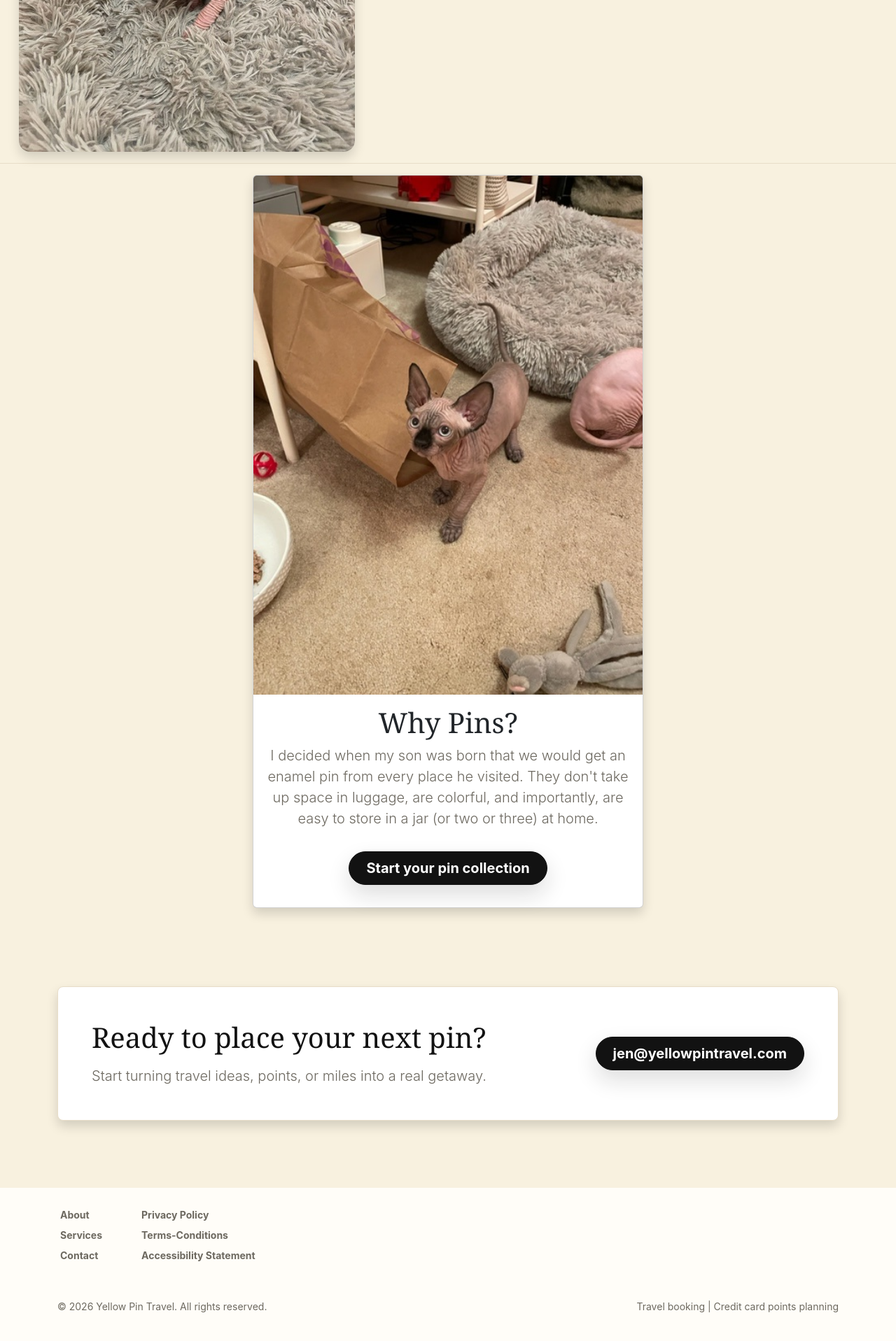
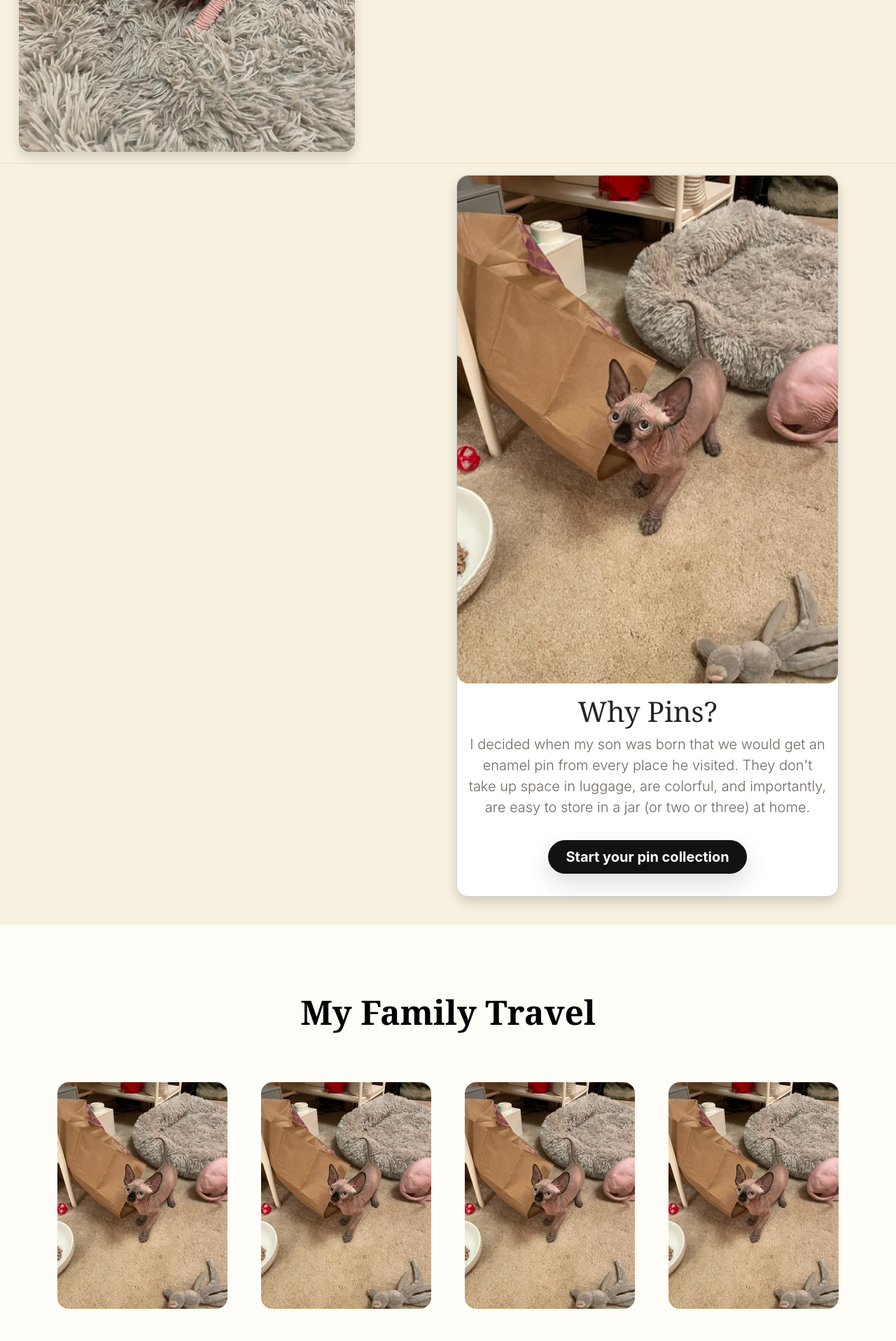
Before and after one commit to mspaits/yellow-pin-travel, a Flask app: page /about in a window 1280 px wide. Shown: the part 3306-5223 px from the top of the page at 70% size. Before the commit the page ends 5182 px from the top, so only its background shows below. Run offline with Flask 3, Linux system fonts and the light colour scheme; some web fonts are replaced.

```diff
--- a/templates/about.html
+++ b/templates/about.html
@@ -49,16 +49,46 @@
 </section>
 
 <section class="cta-section p-3">
-    <div class="container d-flex justify-content-center">
-        <div class="card w-50 shadow">
-            <img src="static/images/Cocoa.jpg" class="card-img-top" alt="Cocoa">
-            <div class="card-body text-center">
-                <h2 class="card-title display-6">Why Pins?</h2>
-                <p class="card-text lead">I decided when my son was born that we would get an enamel pin from every place he visited. They don't take up space in luggage, are colorful, and importantly, are easy to store in a jar (or two or three) at home.</p>
-                <a class="btn btn-ypt btn-lg px-4 m-3" href="/contact">Start your pin collection</a>
+    <div class="container mb-4">
+        <div class="row">
+            <div class="col">
+
+            </div>
+            <div class="col-lg-6">
+                <div class="card rounded-4 shadow">
+                    <img src="static/images/Cocoa.jpg" class="card-img-top rounded-4" alt="Cocoa">
+                    <div class="card-body text-center">
+                        <h2 class="card-title display-6">Why Pins?</h2>
+                        <p class="card-text lead">I decided when my son was born that we would get an enamel pin from every place he visited. They don't take up space in luggage, are colorful, and importantly, are easy to store in a jar (or two or three) at home.</p>
+                        <a class="btn btn-ypt btn-lg px-4 m-3" href="/contact">Start your pin collection</a>
+                    </div>
+                </div>
             </div>
         </div>
     </div>
 </section>
 
+<div class="px-4 py-5 mt-5 text-center">
+    <h1 class="display-5 mb-4 fw-bold text-body-emphasis">My Family Travel</h1>
+</div>
+<div class="container mb-5">
+    <div class="row g-5">
+        <div class="col-md-3">
+            <img src="static/images/Cocoa.jpg" class="card-img-top rounded-4" alt="Cocoa">
+        </div>
+        <div class="col-md-3">
+            <img src="static/images/Cocoa.jpg" class="card-img-top rounded-4" alt="Cocoa">
+        </div>
+        <div class="col-md-3">
+            <img src="static/images/Cocoa.jpg" class="card-img-top rounded-4" alt="Cocoa">
+        </div>
+        <div class="col-md-3">
+            <img src="static/images/Cocoa.jpg" class="card-img-top rounded-4" alt="Cocoa">
+        </div>
+        <div class="col-md-3">
+            <img src="static/images/Cocoa.jpg" class="card-img-top rounded-4" alt="Cocoa">
+        </div>
+    </div>
+</div>
+
 {% endblock %}
```
Also changed, not shown: templates/contact.html (+8 -0 lines).
